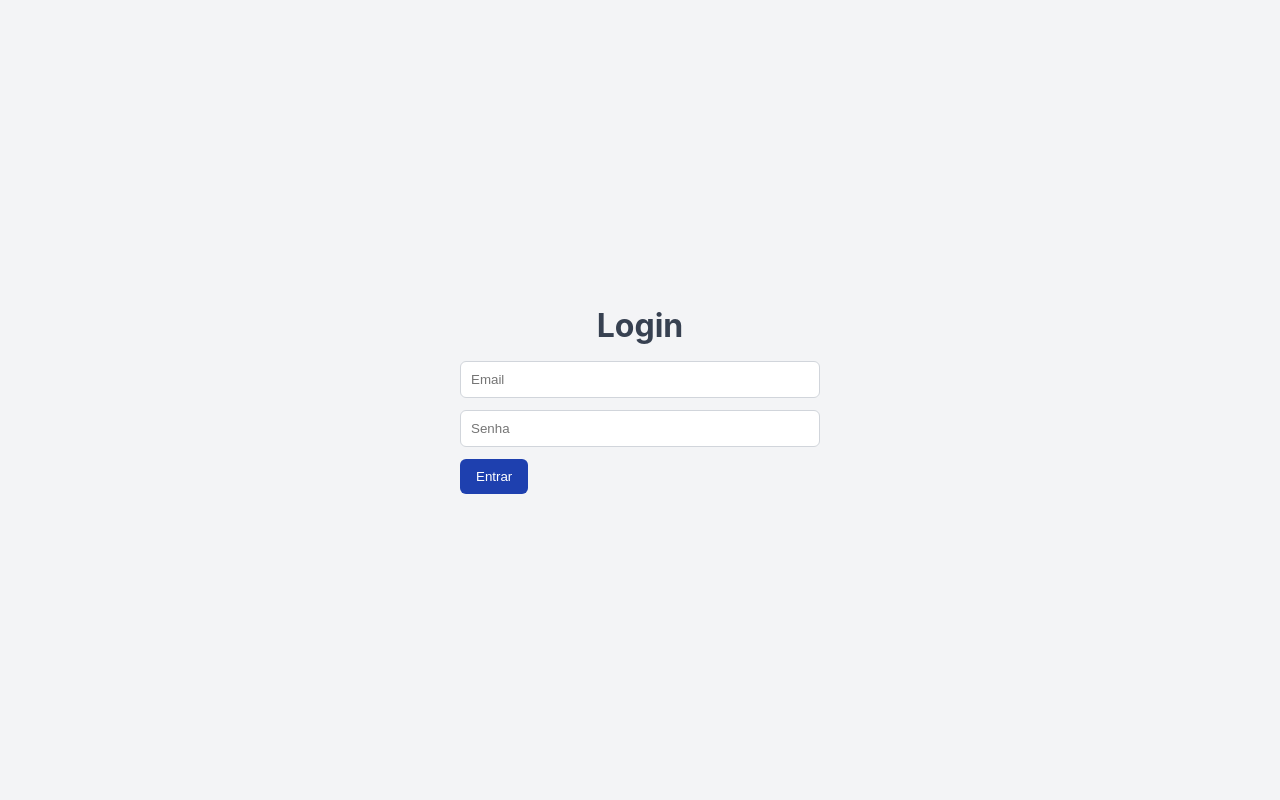
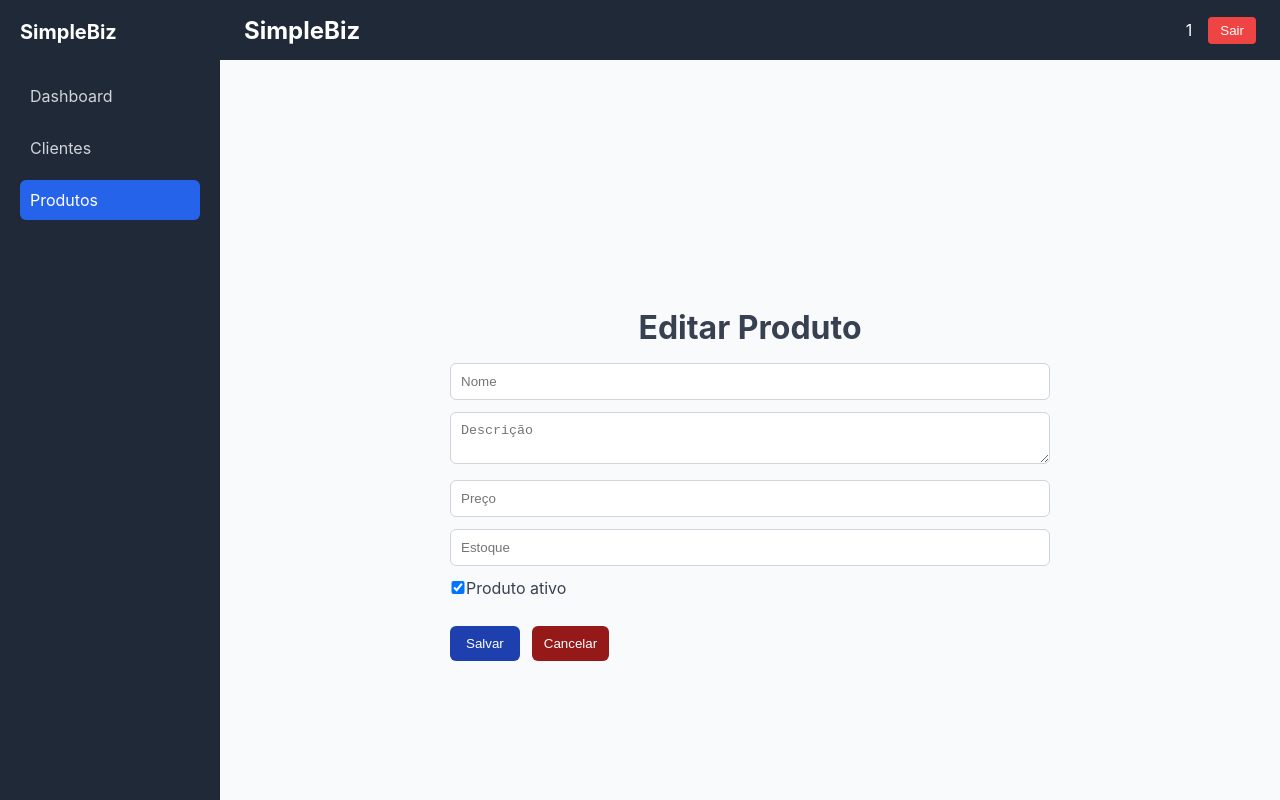
Before and after one commit to Adriel-Rocha/simplebiz-manager, a React (Vite) app in the folder frontend/: page /products/1 in a window 1280 px wide. Before the commit this address led to /login. Shown: the top 800 px of the page. Built offline with nearby package versions, Linux system fonts and the light colour scheme; no server answers; sample sign-in values are in the browser's storage.

Commit message:
feat: add product form page

```diff
--- a/frontend/src/components/layout/Sidebar/index.jsx
+++ b/frontend/src/components/layout/Sidebar/index.jsx
@@ -14,6 +14,10 @@ export default function Sidebar() {
         <NavLink to="/clients" className="sidebar-link">
           Clientes
         </NavLink>
+
+        <NavLink to="/products" className="sidebar-link">
+          Produtos
+        </NavLink>
       </nav>
     </aside>
   );
--- a/frontend/src/pages/products/ProductForm/index.jsx
+++ b/frontend/src/pages/products/ProductForm/index.jsx
@@ -0,0 +1,76 @@
+import { useEffect, useState } from "react";
+import { createProduct, getProductById, updateProduct } from "../../../api/productService";
+import { useNavigate, useParams } from "react-router-dom";
+import './styles.css';
+
+export default function ProductForm() {
+  const [form, setForm] = useState({
+    name: "",
+    description: "",
+    price: "",
+    stock: "",
+    active: true
+  });
+
+  const { id } = useParams();
+  const navigate = useNavigate();
+
+  useEffect(() => {
+  if (!id) return;
+
+  let isMounted = true;
+
+  async function fetchProduct() {
+    const response = await getProductById(id);
+    if (isMounted) {
+      setForm(response.data);
+    }
+  }
+
+  fetchProduct();
+
+  return () => {
+    isMounted = false;
+  };
+}, [id]);
+
+
+  function handleChange(e) {
+    const { name, value, type, checked } = e.target;
+    setForm({ ...form, [name]: type === "checkbox" ? checked : value });
+  }
+
+  async function handleSubmit(e) {
+    e.preventDefault();
+
+    if (id) {
+      await updateProduct(id, form);
+    } else {
+      await createProduct(form);
+    }
+
+    navigate("/products");
+  }
+
+  return (
+    <div className="form-container">
+      <h1>{id ? "Editar Produto" : "Novo Produto"}</h1>
+
+      <form onSubmit={handleSubmit} className="product-form">
+        <input name="name" value={form.name} placeholder="Nome" onChange={handleChange} />
+        <textarea name="description" value={form.description} placeholder="Descrição" onChange={handleChange} />
+        <input name="price" value={form.price} type="number" step="0.01" placeholder="Preço" onChange={handleChange} required />
+        <input name="stock" value={form.stock} type="number" placeholder="Estoque" onChange={handleChange} required />
+        <label className="checkbox">
+          <input type="checkbox" name="active" checked={form.active} onChange={handleChange} />
+          Produto ativo
+        </label>
+
+        <div className="form-actions">
+          <button type="submit" className="btn-primary">Salvar</button>
+          <button type="button" className="btn-danger" onClick={() => navigate("/products")}>Cancelar</button>
+        </div>
+      </form>
+    </div>
+  );
+}
--- /dev/null
+++ b/frontend/src/pages/products/ProductForm/styles.css
@@ -0,0 +1,38 @@
+.form-container {
+  height: 100vh;
+  display: flex;
+  flex-direction: column;
+  align-items: center;
+  justify-content: center;
+}
+
+.form-container h1 {
+  margin-bottom: 16px;
+  text-align: center;
+}
+
+.product-form {
+  max-width: 600px;
+}
+
+.product-form input, textarea {
+  width: 100%;
+  margin-bottom: 12px;
+  padding: 10px;
+  border: 1px solid var(--gray-300);
+  border-radius: 6px;
+}
+
+.checkbox {
+  cursor: pointer;
+}
+
+.checkbox input {
+  width: 16px;
+  margin-bottom: 32px;
+}
+
+.form-actions {
+  display: flex;
+  gap: 12px;
+}
--- a/frontend/src/routes/AppRoutes.jsx
+++ b/frontend/src/routes/AppRoutes.jsx
@@ -6,6 +6,7 @@ import ClientForm from "../pages/clients/ClientForm";
 import ProtectedRoute from "../components/layout/ProtectedRoute";
 import AppLayout from "../components/layout/AppLayout";
 import ProductList from "../pages/products/ProductList";
+import ProductForm from "../pages/products/ProductForm";
 
 const AppRoutes = () => {
   return (
@@ -20,6 +21,9 @@ const AppRoutes = () => {
           <Route path="/clients/new" element={<ClientForm />} />
           <Route path="/clients/:id" element={<ClientForm />} />
           <Route path="/products" element={<ProductList />} />
+          <Route path="/products/new" element={<ProductForm />} />
+          <Route path="/products/:id" element={<ProductForm />} />
+
         </Route>
       </Route>
 
```
